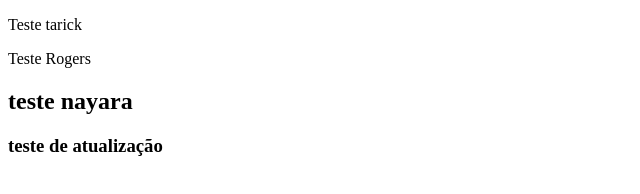
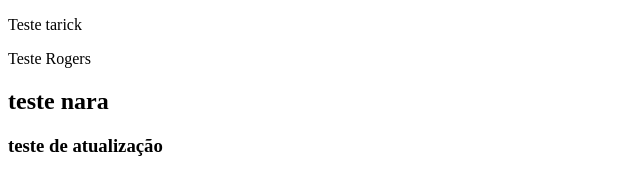
Before and after one commit to nayarammdonca/EXPOTEC-PROJECT, a plain HTML site: page index.html in a window 1280 px wide. Shown: the full height of the page, 0-640 px from the left. Drawn offline with Linux system fonts and the light colour scheme.

Commit message:
teste rogers

```diff
--- a/index.html
+++ b/index.html
@@ -8,7 +8,7 @@
 <body>
     <p>Teste tarick</p>
     <p>Teste Rogers</p>
-    <h2>teste nayara</h2>
+    <h2>teste nara</h2>
     <h3>teste de atualização</h3>
 </body>
 </html>
```
